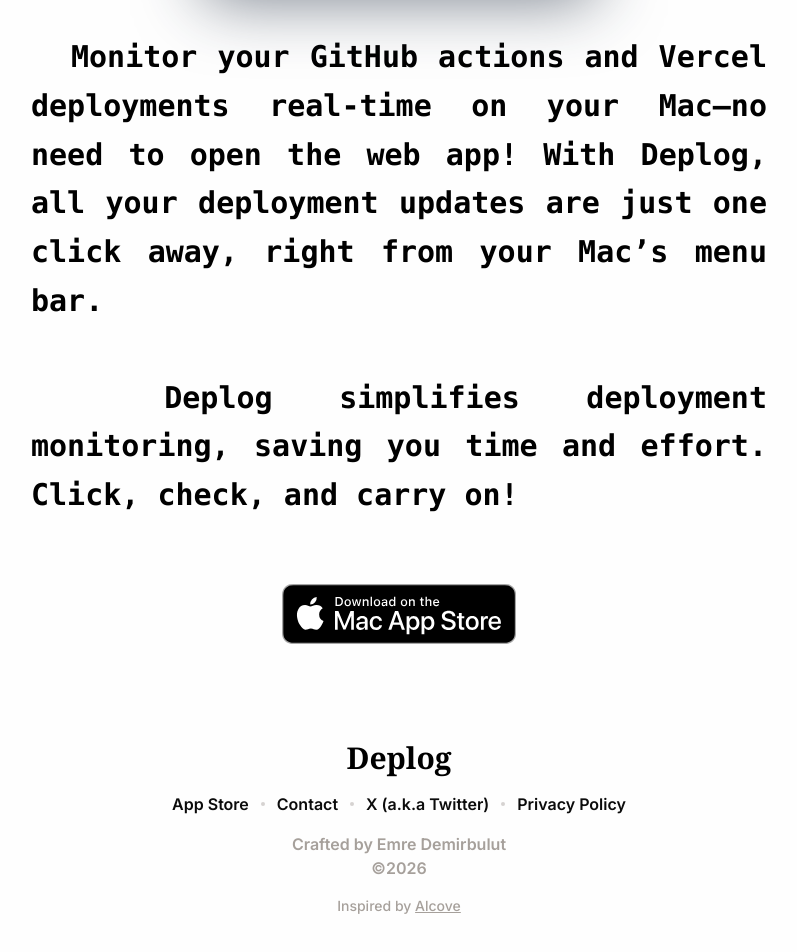
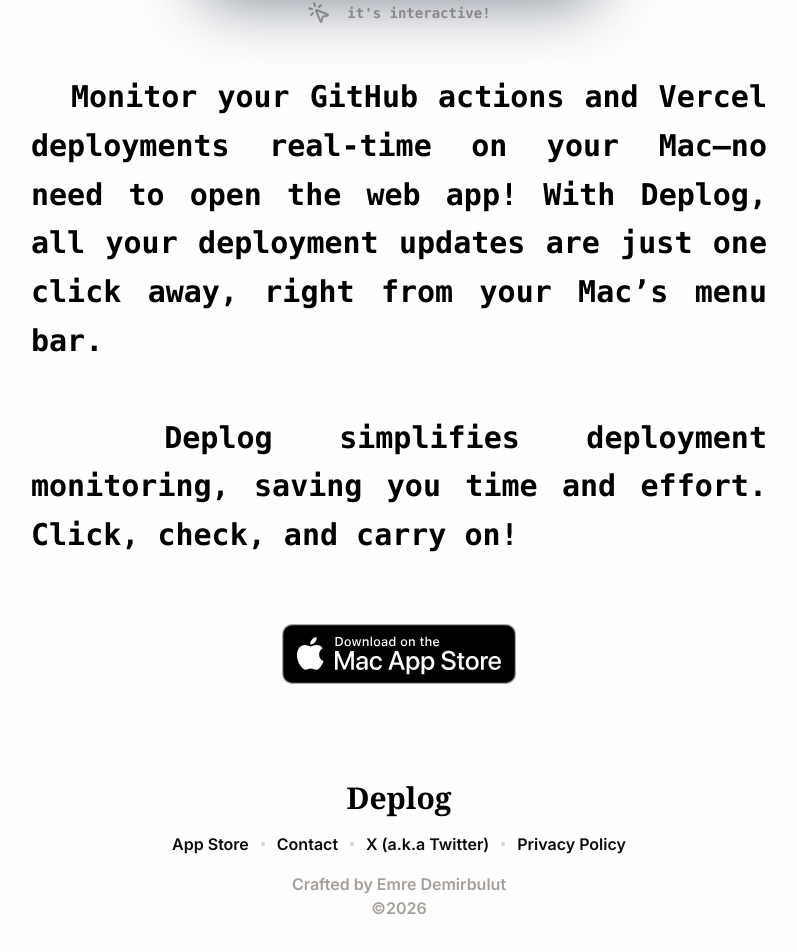
Before and after one commit to yedmrblt/deplog-app-website, a Next.js app: page / in a window 1280 px wide. Shown: the part 1271-2223 px from the top of the page, without its empty margins (241-1038 px from the left). Built offline with nearby package versions, Linux system fonts and the light colour scheme; a web font is replaced by a local one.

Commit message:
refactor: UI enhancements

```diff
--- a/src/app/page.tsx
+++ b/src/app/page.tsx
@@ -1,6 +1,7 @@
 import ButtonAppStore from "@/components/button-appstore";
 import Hero from "@/components/hero";
 import Desktop from "@/components/desktop";
+import { MousePointerClickIcon } from "lucide-react";
 import { META } from "@/lib/meta";
 
 export default function Index() {
@@ -10,7 +11,10 @@
         <Hero></Hero>
         <Desktop></Desktop>
         <section>
-          <p className="mt-24 max-w-3xl text-justify font-mono text-2xl leading-relaxed font-semibold text-black sm:mt-64 sm:text-3xl">
+          <div className="mt-12 mb-12 flex w-full items-center justify-center gap-4 text-center font-mono text-sm font-semibold text-stone-400 sm:mt-56">
+            <MousePointerClickIcon size={24} /> it's interactive!
+          </div>
+          <p className="max-w-3xl text-justify font-mono text-2xl leading-relaxed font-semibold text-black sm:text-3xl">
             &nbsp; Monitor your GitHub actions and Vercel deployments real-time
             on your Mac—no need to open the web app! With Deplog, all your
             deployment updates are just one click away, right from your Mac’s
@@ -68,19 +72,6 @@
             </p>
             <p className="text-center font-semibold text-stone-400">©2026</p>
           </div>
-          <div>
-            <p className="text-sm font-medium text-stone-400">
-              Inspired by{" "}
-              <a
-                href="https://tryalcove.com"
-                rel="noreferrer nofollow"
-                target="_blank"
-                className="underline"
-              >
-                Alcove
-              </a>
-            </p>
-          </div>
         </footer>
       </section>
     </>
--- a/src/components/hero.tsx
+++ b/src/components/hero.tsx
@@ -11,7 +11,7 @@
         animate={{ opacity: 1, y: 0 }}
         exit={{ opacity: 0, y: -10 }}
         transition={{ duration: 0.4, ease: "easeOut" }}
-        className="font-serif text-3xl font-semibold"
+        className="-ml-[13px] font-serif text-3xl font-semibold"
       >
         Deplog
         <span className="absolute ml-2 rounded-lg border px-1 py-0.5 font-mono text-sm font-semibold text-stone-500">
```
